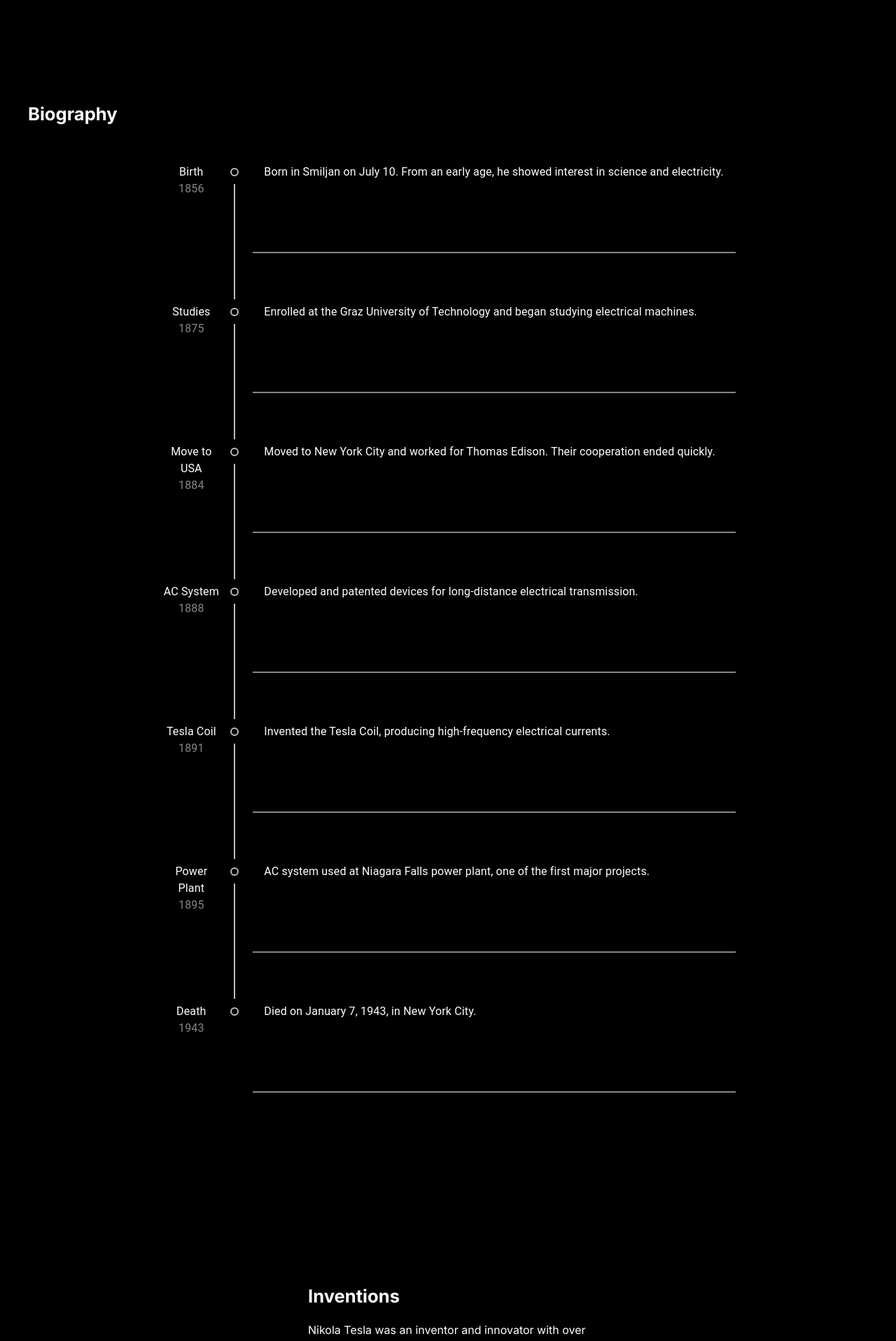
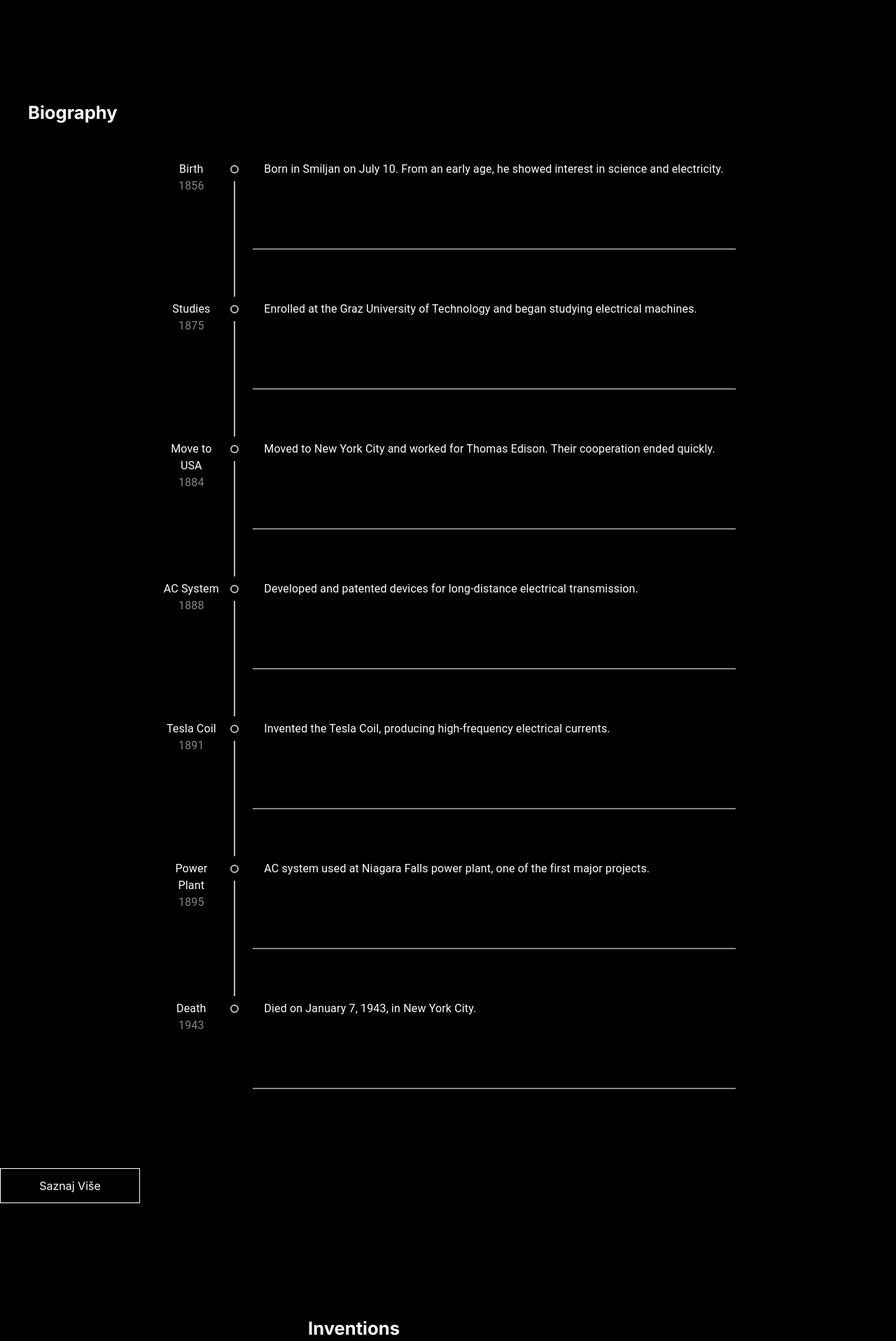
Before and after one commit to Djolee1389/NikolaTeslaINOST, a React (Vite) app: page / in a window 1280 px wide. Shown: the part 736-2653 px from the top of the page at 70% size. Built offline with nearby package versions, Linux system fonts and the light colour scheme.

Commit message:
Saznaj vise button

```diff
--- a/src/assets/Biografija.tsx
+++ b/src/assets/Biografija.tsx
@@ -7,17 +7,27 @@ type Props = {
 };
 
 function Biografija({ bioRef }: Props) {
-  const intl = useIntl()
+  const intl = useIntl();
   return (
     <section>
       <div ref={bioRef} className="scroll-link"></div>
       <section>
-        <div className="naslov ml-10">{intl.formatMessage({id:"navbar.biografija"})}</div>
+        <div className="naslov ml-10 relative left-0 text-2xl">
+          {intl.formatMessage({ id: "navbar.biografija" })}
+        </div>
         <div className="flex justify-center items-center">
           <div className="md:w-2/3 py-10">
             <TimeLine></TimeLine>
           </div>
         </div>
+        <button className="bg-transparent px-3 py-2 w-30 md:w-50 border border-white text-white hover:scale-110 md:py-3 md:px-5 transition-all duration-300 ease-in-out">
+          <a
+            href="https://sr.wikipedia.org/sr-ec/%D0%9D%D0%B8%D0%BA%D0%BE%D0%BB%D0%B0_%D0%A2%D0%B5%D1%81%D0%BB%D0%B0"
+            target="_"
+          >
+            Saznaj Više
+          </a>
+        </button>
       </section>
     </section>
   );
--- a/src/components/LanguageSwitch.tsx
+++ b/src/components/LanguageSwitch.tsx
@@ -67,7 +67,7 @@ export const LanguageSwitch = ({
             <button
               key={lang}
               onClick={() => handleSelect(lang)}
-              className="px-2 py-1 text-left cursor-pointer hover:bg-(--subtext) transition-(--transition)"
+              className={`px-2 py-1 text-left cursor-pointer hover:font-bold transition-(--transition) } ${lang === locale ? "bg-(--subtext)" : ""}`}
             >
               {lang.toUpperCase()}
             </button>
```
